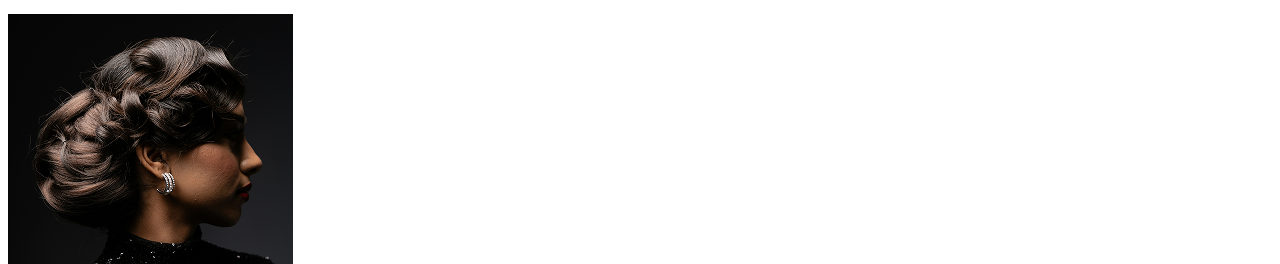
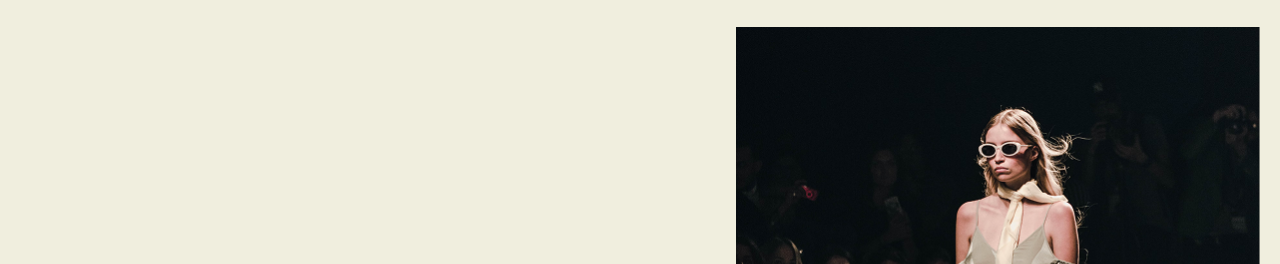
Before and after one commit to clakoxfiles/amelie-dupont, a plain HTML site: page index.html in a window 1280 px wide. Shown: the part 98-362 px from the top of the page. Drawn offline with Linux system fonts and the light colour scheme; the site is published under a folder, as on GitHub Pages, so addresses that start at the root find nothing.

Commit message:
Link fix.

```diff
--- a/index.html
+++ b/index.html
@@ -15,10 +15,10 @@
     <meta property="og:url" content="https://ameliedupont.com/" />
     <meta property="og:image" content="./images/favicon.png" />
     <meta property="twitter:card" content="summary_large_image" />
-    <link rel="stylesheet" href="/fonts/fonts.css" />
-    <link rel="stylesheet" href="/styles/homepage-styles/global.css" />
-    <link rel="stylesheet" href="/styles/homepage-styles/style.css" />
-    <link rel="stylesheet" href="/styles/homepage-styles/adaptive.css" />
+    <link rel="stylesheet" href="./fonts/fonts.css" />
+    <link rel="stylesheet" href="./styles/homepage-styles/global.css" />
+    <link rel="stylesheet" href="./styles/homepage-styles/style.css" />
+    <link rel="stylesheet" href="./styles/homepage-styles/adaptive.css" />
     <link rel="icon" href="./images/favicon.ico" sizes="any" />
     <link rel="icon" href="./images/favicon.svg?v=2" type="image/svg+xml" />
     <link rel="apple-touch-icon" href="./images/favicon.png" />
```
Also changed, not shown: pages/about.html (+4 -4 lines), pages/work.html (+4 -4 lines), 1 other file.
